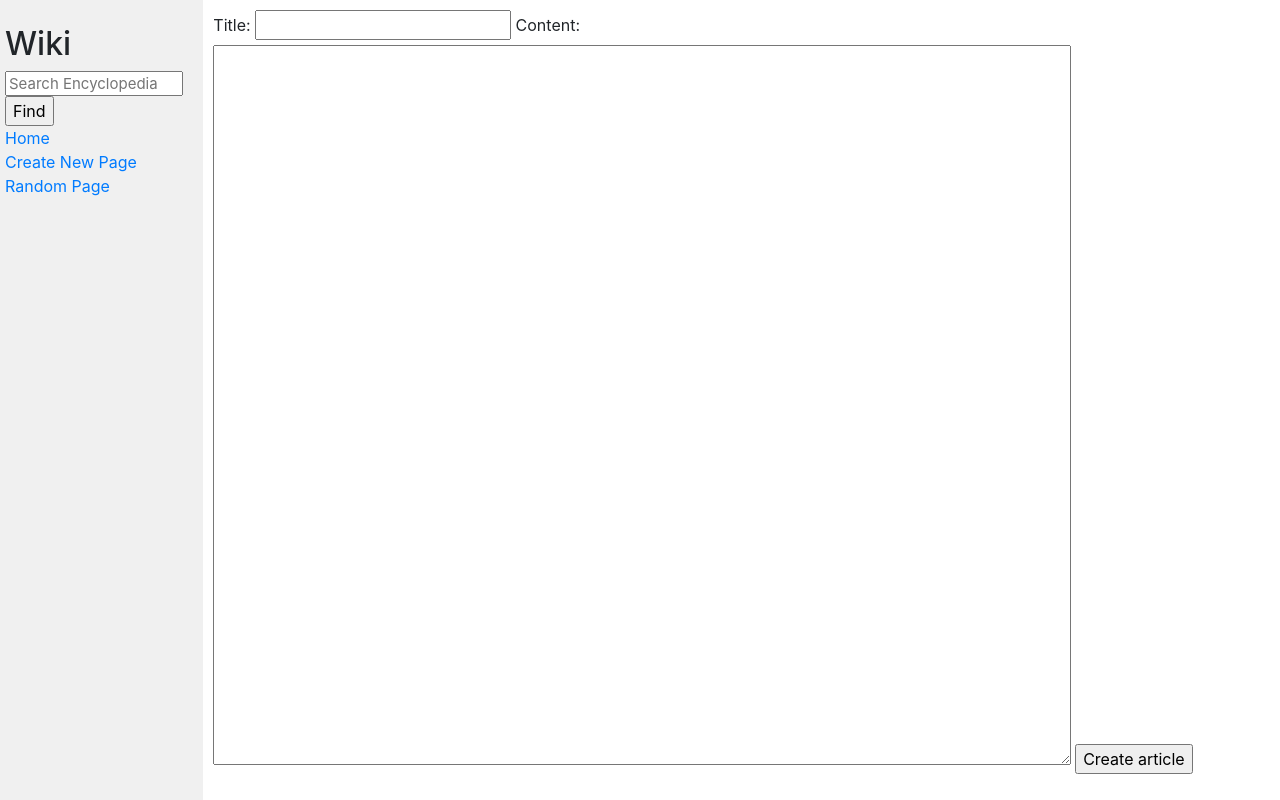
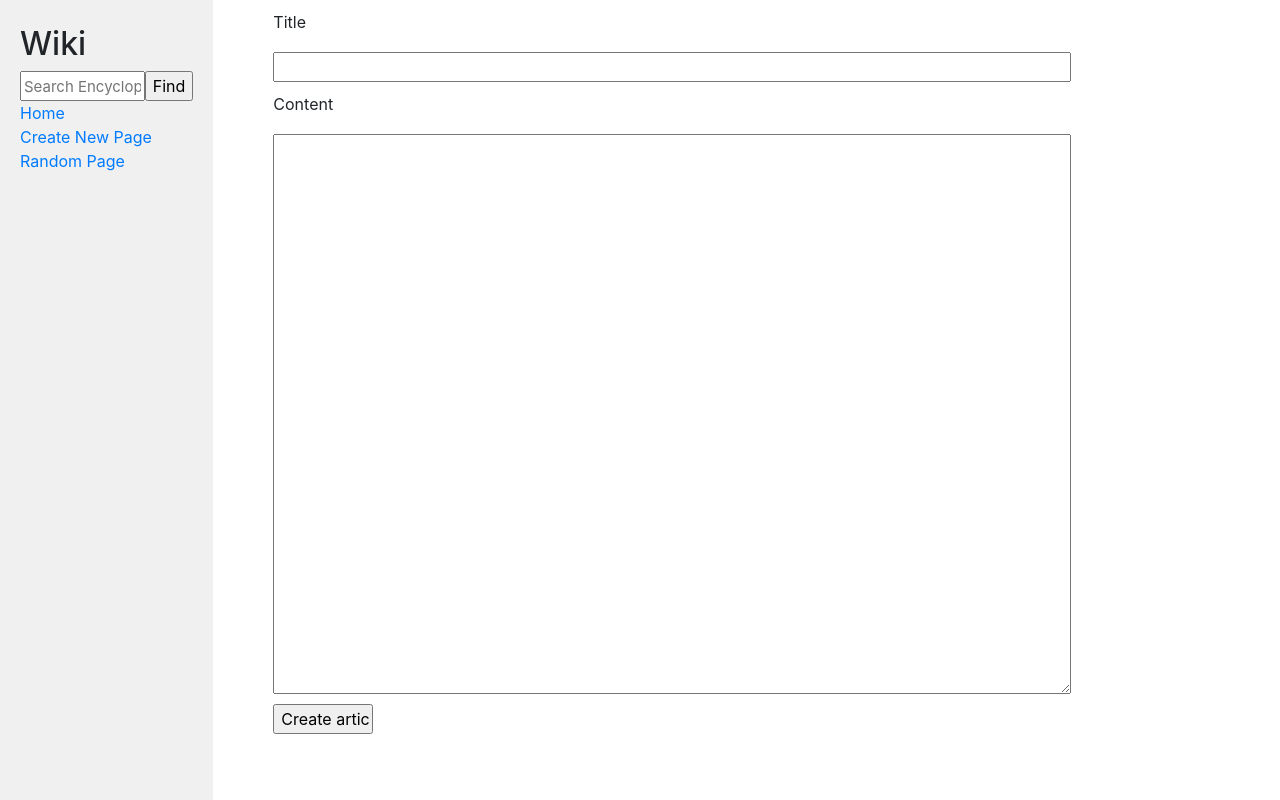
Before and after one commit to TastePate/wiki, a Django app: page /add/ in a window 1280 px wide. Run offline with Django 4.2, Linux system fonts and the light colour scheme; some libraries are stand-ins or nearby versions.

Commit message:
fix: style issues (only for desctop for now)

```diff
--- a/wiki/encyclopedia/static/encyclopedia/styles.css
+++ b/wiki/encyclopedia/static/encyclopedia/styles.css
@@ -1,7 +1,9 @@
 body {
     margin: 0;
     background-color: white;
+    overflow-wrap: break-word;
 }
+
 
 code {
     white-space: pre;
@@ -13,7 +15,8 @@ h1 {
 }
 
 textarea {
-    height: 90vh;
+    height: 70vh;
+    max-height: 70vh;
     width: 80%;
 }
 
@@ -29,10 +32,34 @@ textarea {
 
 .sidebar {
     background-color: #f0f0f0;
-    height: 100vh;
+    min-height: 100vh;
     padding: 20px;
 }
 
 .sidebar h2 {
     margin-top: 5px;
 }
+
+.row {
+    margin: 0;
+}
+
+.search-container {
+    display: grid;
+    grid-auto-flow: column;
+}
+
+.add-container {
+    display: flex;
+    padding-left: 50px;
+    gap: 10px;
+    flex-direction: column;
+}
+
+.add-container > input[type="submit"] {
+    width: 10%;
+}
+
+.add-container > input[type="text"] {
+    width: 80%;
+}
--- a/wiki/encyclopedia/templates/encyclopedia/add.html
+++ b/wiki/encyclopedia/templates/encyclopedia/add.html
@@ -7,7 +7,14 @@
 {% block body %}
     <form action="{% url 'encyclopedia:add' %}" method="post">
         {% csrf_token %}
-        {{ form }}
-        <input type="submit" value="Create article">
+        <div class="add-container">
+            <label for="add-title-textbox">Title</label>
+            {{ form.title }}
+
+            <label for="add-content-textarea">Content</label>
+            {{ form.content }}
+
+            <input type="submit" value="Create article">
+        </div>
     </form>
 {% endblock %}
--- a/wiki/encyclopedia/templates/encyclopedia/layout.html
+++ b/wiki/encyclopedia/templates/encyclopedia/layout.html
@@ -21,8 +21,10 @@
                 <h2>Wiki</h2>
                 <form action="{% url 'encyclopedia:search' %}" method="get">
                     {% csrf_token %}
-                    <input class="search" type="text" name="q" placeholder="Search Encyclopedia" required>
-                    <input type="submit" value="Find">
+                    <div class="search-container">
+                        <input class="search" type="text" name="q" placeholder="Search Encyclopedia" required>
+                        <input type="submit" value="Find">
+                    </div>
                 </form>
                 <div>
                     <a href="{% url 'encyclopedia:index' %}">Home</a>
--- a/wiki/encyclopedia/views.py
+++ b/wiki/encyclopedia/views.py
@@ -7,8 +7,12 @@ from markdown2 import Markdown
 from random import choice
 
 class NewArticleForm(forms.Form):
-    title = forms.CharField(label="Title")
-    content = forms.CharField(label="Content", widget=forms.Textarea)
+    title = forms.CharField(widget=forms.TextInput(attrs={
+        "id": "add-title-textbox"
+    }))
+    content = forms.CharField(widget=forms.Textarea(attrs={
+        "id": "add-content-textarea"
+    }))
 
 
 class NewEditForm(forms.Form):
```
Also changed, not shown: wiki/entries/CSS.md (+4 -0 lines), wiki/entries/Python.md (+2 -0 lines).
